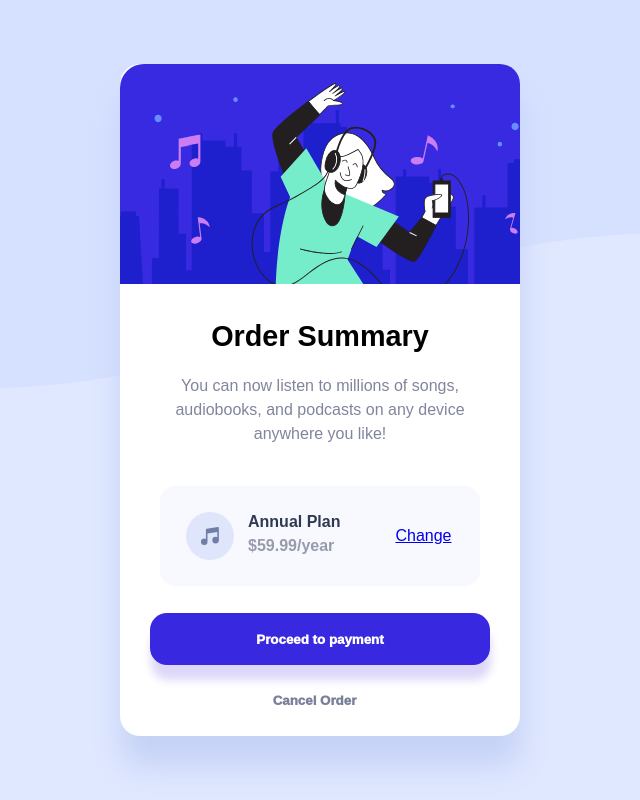
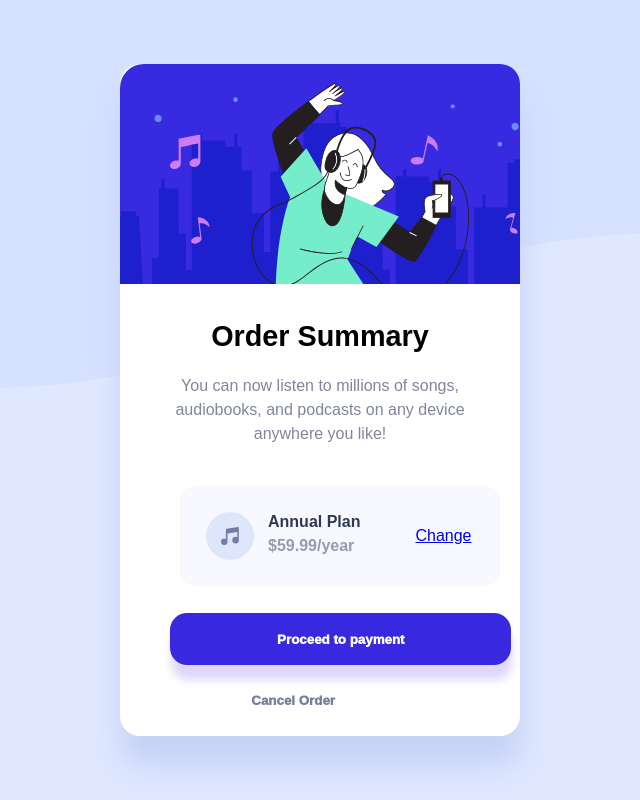
Before and after one commit to Taophycc/Order-summary-component-card, a plain HTML site: page index.html in a window 1280 px wide. Shown: the whole page, without its empty margins (320-960 px from the left). Drawn offline with Linux system fonts and the light colour scheme.

Commit message:
Update index.css

```diff
--- a/index.css
+++ b/index.css
@@ -62,6 +62,7 @@ section {
     border-radius: 15px;
     justify-items: end;
     margin: 0;
+    margin-left:2.5em;
 
 }
 
@@ -113,6 +114,7 @@ a {
     border-radius: 17px;
     font-weight: 1000;
     box-shadow:1px 15px 10px rgb(222, 215, 248);
+    margin-left:3.12em;
 
 }
 
@@ -133,6 +135,7 @@ a {
     color: rgb(122, 128, 154);
     font-size: bold;
     font-weight: 1000;
+    margin-left:9.4em;
 }
 
 @media screen and (max-width:450px) {
```
